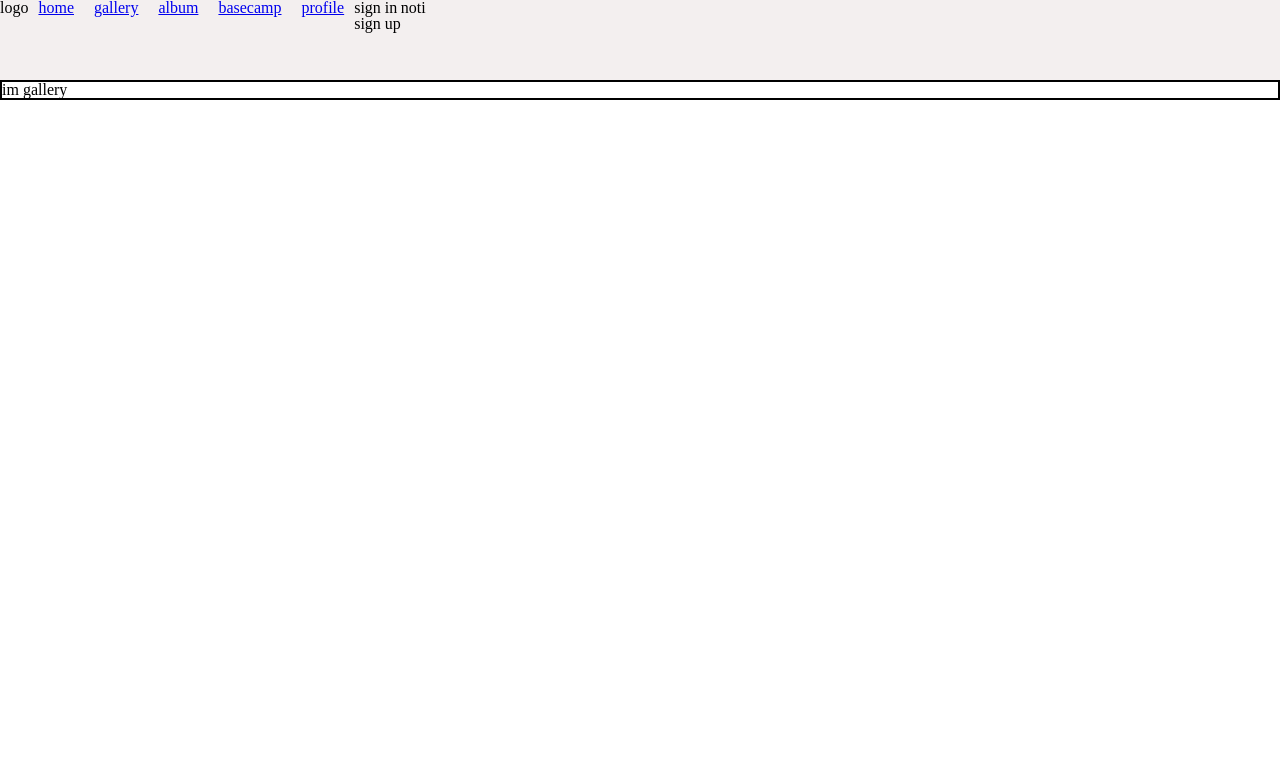
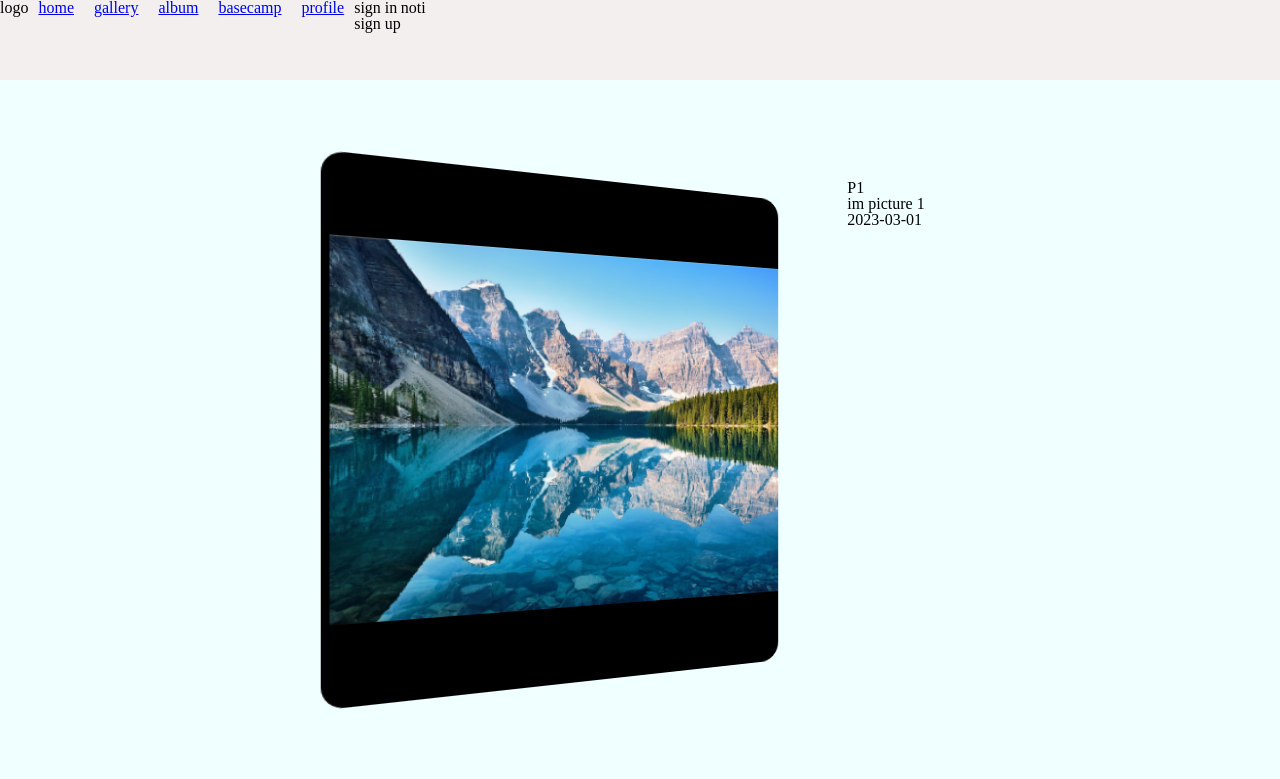
Before and after one commit to KimJaewon3/toy-album, a React (Vite) app in the folder client/: page /gallery in a window 1280 px wide. Shown: the top 779 px of the page. Built offline with nearby package versions, Linux system fonts and the light colour scheme.

Commit message:
feat: parallax 뷰 추가

```diff
--- /dev/null
+++ b/client/src/components/gallery/Parallax.tsx
@@ -0,0 +1,69 @@
+import styled from "styled-components";
+import { Photo } from "../../api/album";
+
+type Props = {
+  photos: Photo[];
+};
+
+export default function Parallax({ photos }: Props) {
+  return (
+    <ParallaxContainer>
+      {photos.map((photo) => (
+        <div className="img-container" key={photo.id}>
+          <div className="img-wrap">
+            <img src={photo.src} />
+          </div>
+          <div className="img-desc-box">
+            <div className="img-title">{photo.name}</div>
+            <div className="img-desc">{photo.description}</div>
+            <div className="img-date">{photo.date}</div>
+          </div>
+        </div>
+      ))}
+    </ParallaxContainer>
+  );
+}
+
+const ParallaxContainer = styled.div`
+  min-height: 100vh;
+  display: grid;
+  place-content: center;
+  gap: 30px;
+  background-color: azure;
+  /* grid-auto-flow: column; */
+  .img-container {
+    display: flex;
+    margin-top: 100px;
+
+    .img-wrap {
+      position: relative;
+      background-color: #000000;
+      display: flex;
+      align-items: center;
+      justify-content: center;
+      width: 500px;
+      height: 500px;
+
+      aspect-ratio: 1.1;
+      transform: perspective(400px) rotateY(10deg);
+      transition: 0.5s;
+      clip-path: inset(0 10% 0 0 round 20px);
+
+      img {
+        max-width: 100%;
+        max-height: 100%;
+        min-width: 70%;
+        min-height: 70%;
+        border: 2px solid black;
+        margin: 5px;
+      }
+    }
+    .img-wrap:hover {
+      clip-path: inset(0 0 0 10% round 20px);
+      transform: perspective(400px) translateX(-10%) rotateY(-10deg);
+    }
+  }
+  .img-container:last-child {
+    margin-bottom: 100px;
+  }
+`;
--- a/client/src/pages/Gallery.tsx
+++ b/client/src/pages/Gallery.tsx
@@ -1,13 +1,27 @@
 import styled from "styled-components";
+import Parallax from "../components/gallery/Parallax";
+import { useRecoilValue, useSetRecoilState } from "recoil";
+import { albumState, dummyPhotos } from "../store/album";
+import { useEffect } from "react";
 
 export default function Gallery() {
+  const { photos } = useRecoilValue(albumState);
+  const setAlbumstate = useSetRecoilState(albumState);
+
+  useEffect(() => {
+    setAlbumstate((prev) => {
+      return {
+        ...prev,
+        photos: dummyPhotos,
+      };
+    });
+  }, []);
+
   return (
     <GalleryContainer>
-      <div>im gallery</div>
+      <Parallax photos={photos} />
     </GalleryContainer>
   );
 }
 
-const GalleryContainer = styled.section`
-  border: 2px solid black;
-`;
+const GalleryContainer = styled.section``;
--- a/client/src/pages/Home.tsx
+++ b/client/src/pages/Home.tsx
@@ -1,13 +1,43 @@
 import styled from "styled-components";
+import p1 from "../assets/images/p1.jpg";
+import { useEffect } from "react";
 
 export default function Home() {
+  useEffect(() => {
+    document.addEventListener("scroll", scrollHandler);
+
+    function scrollHandler() {
+      console.log(
+        "srollY",
+        window.scrollY,
+        "innerHeigth",
+        window.innerHeight,
+        "offsetHeigth",
+        document.body.offsetHeight
+      );
+      console.log();
+    }
+
+    return () => {
+      document.removeEventListener("scroll", scrollHandler);
+    };
+  }, []);
+
   return (
     <HomeContainer>
-      <div>im home</div>
+      <section className="home-s1" style={{ backgroundImage: `url(${p1})` }}></section>
+      <section></section>
     </HomeContainer>
   );
 }
 
 const HomeContainer = styled.section`
-  border: 2px solid black;
+  > section {
+    width: 100vw;
+    height: 90vh;
+  }
+  .home-s1 {
+    background-repeat: no-repeat;
+    background-size: cover;
+  }
 `;
```
